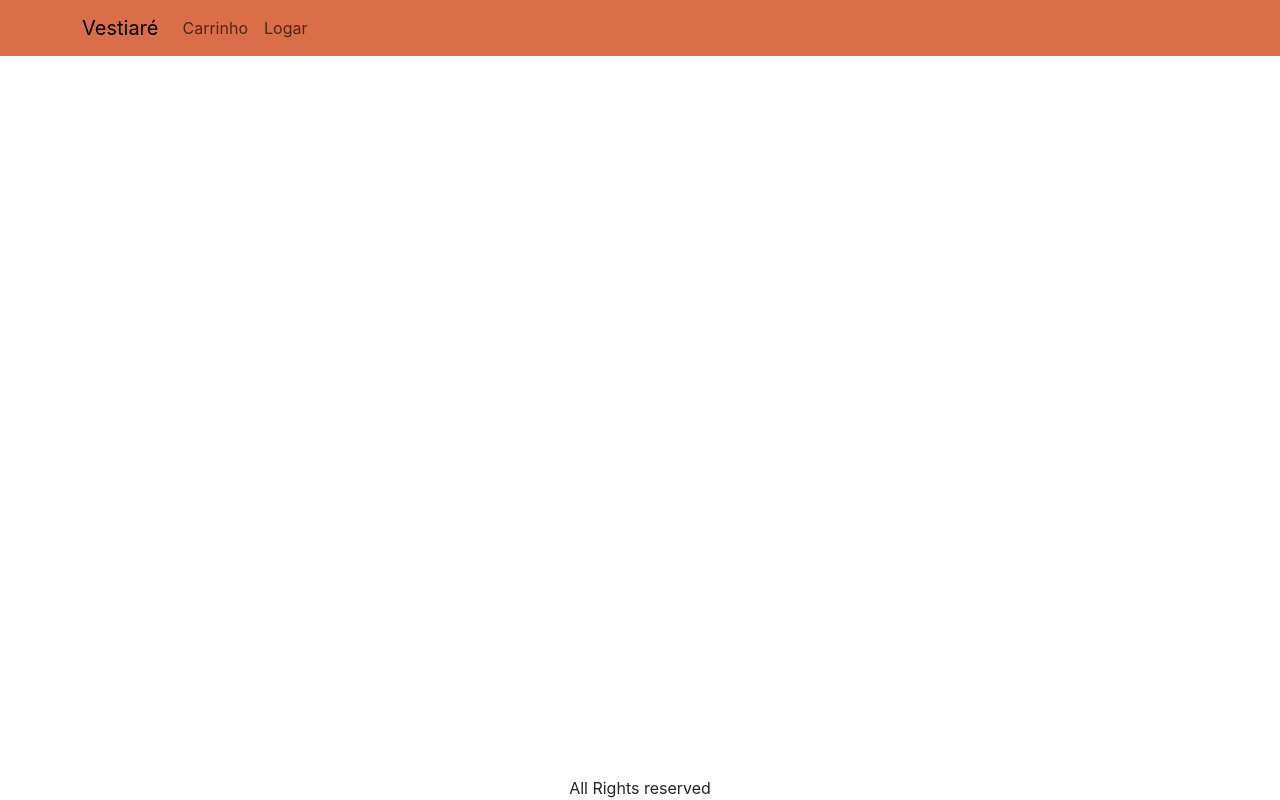
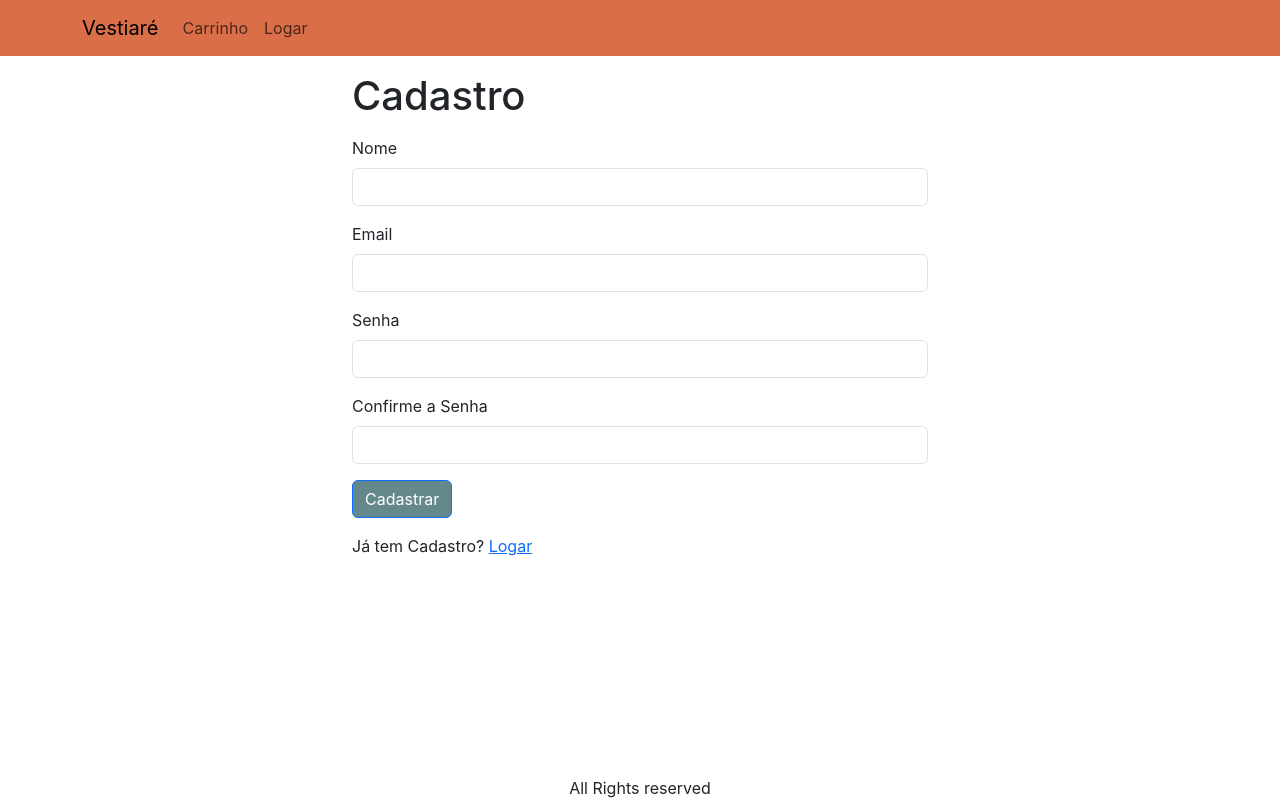
Before and after one commit to CarlosAruh/Vestiari_grupo3, a React (Create React App) app in the folder frontend/: page /signup in a window 1280 px wide. Built offline with nearby package versions, Linux system fonts and the light colour scheme.

Commit message:
add cadastro de usuario

```diff
--- a/frontend/src/App.js
+++ b/frontend/src/App.js
@@ -12,6 +12,7 @@
 import CartScreen from './screens/CartScreen';
 import SigninScreen from './screens/SigninScreen';
 import ShippingAddressScreen from './screens/ShippingAddressScreen';
+import SignupScreen from './screens/SignupScreen';
 
 function App() {
   const { state, dispatch: ctxDispatch } = useContext(Store);
@@ -73,6 +74,7 @@
               <Route path="/product/:slug" element={<ProductScreen />} />
               <Route path="/cart" element={<CartScreen />} />
               <Route path="/signin" element={<SigninScreen />} />
+              <Route path="/signup" element={<SignupScreen />} />
               <Route path="/shipping" element={<ShippingAddressScreen />} />
               <Route path="/" element={<HomeScreen />} />
             </Routes>
--- /dev/null
+++ b/frontend/src/screens/SignupScreen.js
@@ -0,0 +1,94 @@
+import Axios from 'axios';
+import { Link, useLocation, useNavigate } from 'react-router-dom';
+import Container from 'react-bootstrap/Container';
+import Form from 'react-bootstrap/Form';
+import Button from 'react-bootstrap/Button';
+import { Helmet } from 'react-helmet-async';
+import { useContext, useEffect, useState } from 'react';
+import { Store } from '../Store';
+
+export default function SignupScreen() {
+  const navigate = useNavigate();
+  const { search } = useLocation();
+  const redirectInUrl = new URLSearchParams(search).get('redirect');
+  const redirect = redirectInUrl ? redirectInUrl : '/';
+
+  const [name, setName] = useState('');
+  const [email, setEmail] = useState('');
+  const [password, setPassword] = useState('');
+  const [confirmPassword, setConfirmPassword] = useState('');
+
+  const { state, dispatch: ctxDispatch } = useContext(Store);
+  const { userInfo } = state;
+  const submitHandler = async (e) => {
+    e.preventDefault();
+    if (password !== confirmPassword) {
+      alert('As senhas não correspondem');
+      return;
+    }
+    try {
+      const { data } = await Axios.post('/api/users/signup', {
+        name,
+        email,
+        password,
+      });
+      ctxDispatch({ type: 'USER_SIGNIN', payload: data });
+      localStorage.setItem('userInfo', JSON.stringify(data));
+      navigate(redirect || '/');
+    } catch (err) {
+      alert('Senha ou E-Mail Invalidos');
+    }
+  };
+
+  useEffect(() => {
+    if (userInfo) {
+      navigate(redirect);
+    }
+  }, [navigate, redirect, userInfo]);
+
+  return (
+    <Container className="small-container">
+      <Helmet>
+        <title>Cadastro</title>
+      </Helmet>
+      <h1 className="my-3">Cadastro</h1>
+      <Form onSubmit={submitHandler}>
+        <Form.Group className="mb-3" controlId="name">
+          <Form.Label>Nome</Form.Label>
+          <Form.Control onChange={(e) => setName(e.target.value)} required />
+        </Form.Group>
+        <Form.Group className="mb-3" controlId="email">
+          <Form.Label>Email</Form.Label>
+          <Form.Control
+            type="email"
+            required
+            onChange={(e) => setEmail(e.target.value)}
+          />
+        </Form.Group>
+        <Form.Group className="mb-3" controlId="password">
+          <Form.Label>Senha</Form.Label>
+          <Form.Control
+            type="password"
+            required
+            onChange={(e) => setPassword(e.target.value)}
+          />
+        </Form.Group>
+        <Form.Group className="mb-3" controlId="confirmPassword">
+          <Form.Label>Confirme a Senha</Form.Label>
+          <Form.Control
+            type="password"
+            onChange={(e) => setConfirmPassword(e.target.value)}
+            required
+          />
+        </Form.Group>
+        <div className="mb-3">
+          <Button type="submit">Cadastrar</Button>
+        </div>
+        <div className="mb-3">
+          Já tem Cadastro?{'  '}
+          <Link to={`/signin?redirect=${redirect}`}>Logar</Link>
+        </div>
+      </Form>
+    </Container>
+  );
+}
```
Also changed, not shown: 1 other file (tests, documents, lock files or other folders).
